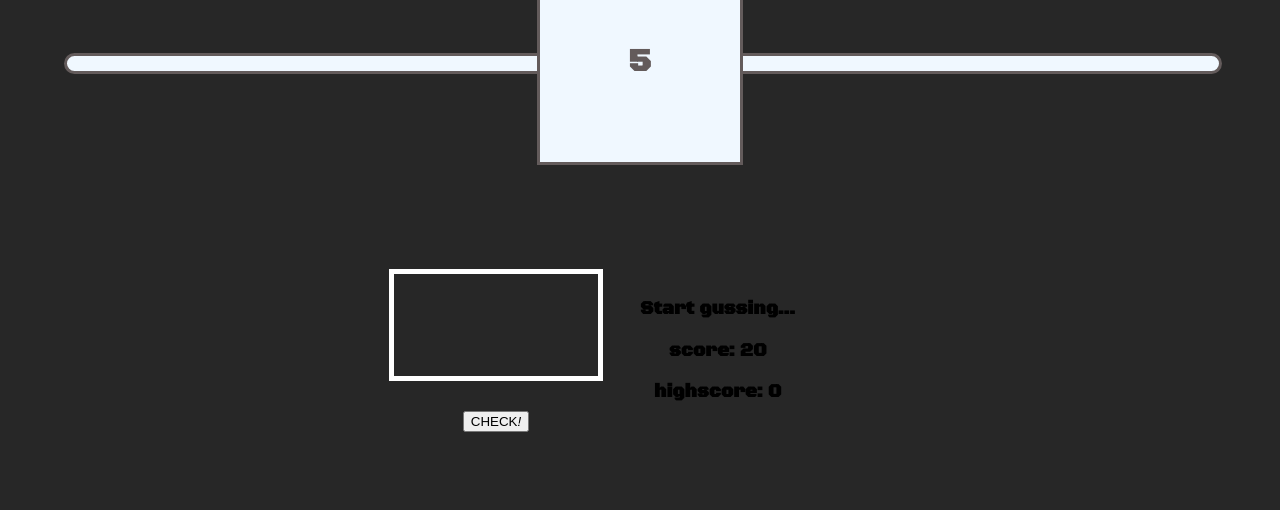
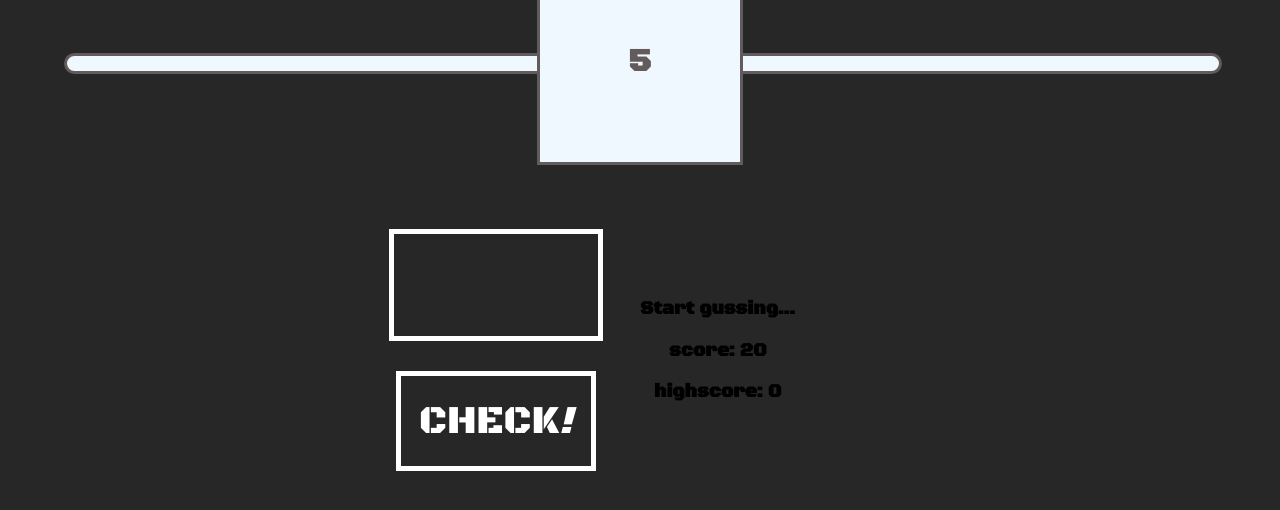
Before and after one commit to Ameer2000Mzori/Guess-My-Number, a website built with webpack: page src/index.html in a window 1280 px wide. Shown: the part 230-740 px from the top of the page. Built offline with nearby package versions, Linux system fonts and the light colour scheme.

Commit message:
added styling to the button

```diff
--- a/src/style.scss
+++ b/src/style.scss
@@ -179,6 +179,20 @@ body {
             flex-direction: column;
             font-size: 5rem;
           }
+
+          .check-Btn {
+            width: 200px;
+            height: 100px;
+            background-color: transparent;
+            color: white;
+            border: solid white 5px;
+            font-family: $fontOne;
+            display: flex;
+            text-align: center;
+            align-items: center;
+            justify-content: center;
+            font-size: 2.5rem;
+          }
         }
       }
     }
```
Also changed, not shown: src/style.css, 1 other file.
